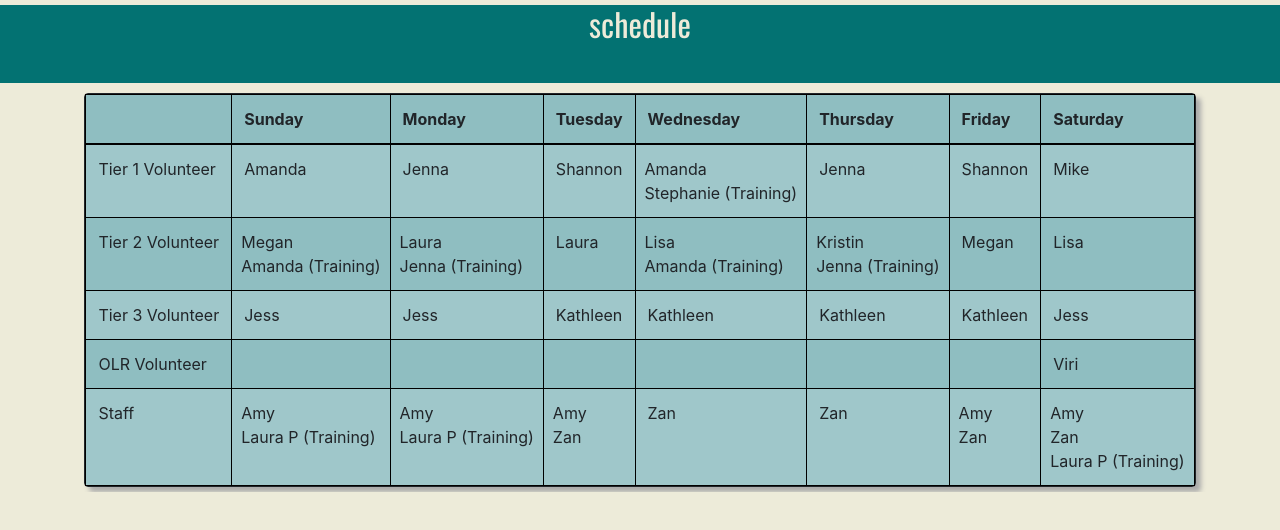
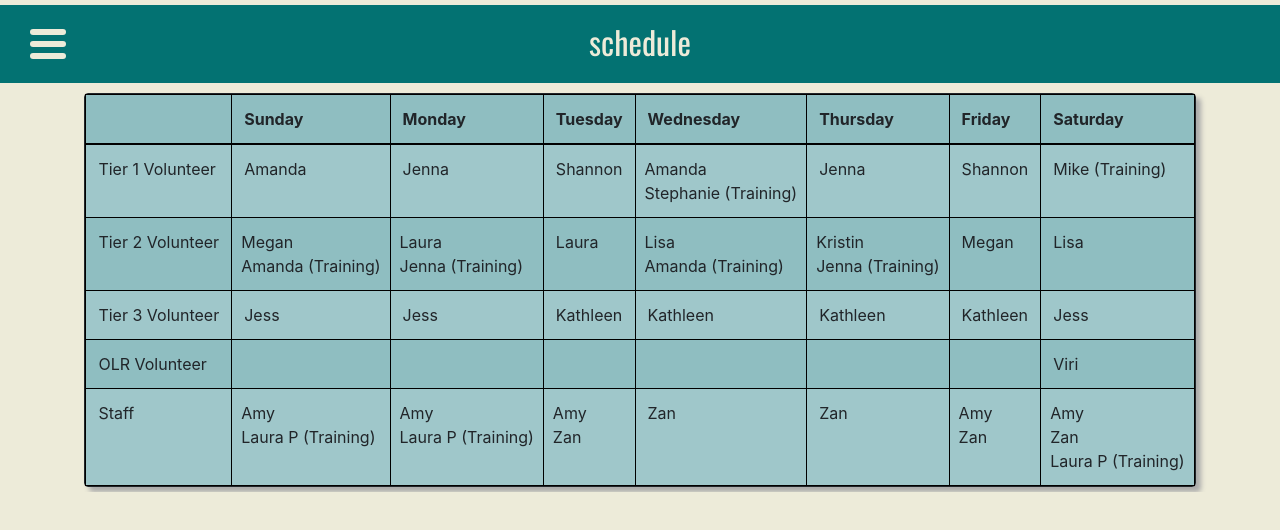
Before and after one commit to emailBuilderDBFU/emailBuilderDBFU.github.io, a React (Create React App) app: page /schedule in a window 1280 px wide. Shown: the top 530 px of the page. Built offline with nearby package versions, Linux system fonts and the light colour scheme.

Commit message:
added schedule

```diff
--- a/package.json
+++ b/package.json
@@ -9,6 +9,7 @@
     "jquery": "^3.4.1",
     "react": "^16.13.1",
     "react-bootstrap": "^1.0.0-beta.16",
+    "react-burger-menu": "^2.7.1",
     "react-dom": "^16.13.1",
     "react-router-dom": "^5.2.0",
     "react-rte": "^0.16.3",
--- a/src/components/RootComponent.css
+++ b/src/components/RootComponent.css
@@ -20,6 +20,13 @@ HEADER STYLING
 	font-family: 'Oswald', sans-serif;
 	margin-top:5px;
 	margin-bottom: -10px;
+}
+
+.SchedTitle {
+	font-family: 'Oswald', sans-serif;
+	margin-top:5px;
+	margin-bottom: -10px;
+	padding:18px;
 }
 
 .Slogan {
--- a/src/components/RootComponent.js
+++ b/src/components/RootComponent.js
@@ -5,6 +5,7 @@ import {TopPane} from './TopPane';
 import {BottomPane} from './BottomPane';
 import {defaultEmailCriteria, categories} from '../metadata/index.js';
 import './RootComponent.css';
+import Sidebar from '../components/Sidebar';
 
 export class RootComponent extends React.Component {
 
--- a/src/components/Schedule.js
+++ b/src/components/Schedule.js
@@ -1,6 +1,7 @@
 import React from 'react';
 import './RootComponent.css';
 import {Row, Col, Container, Table, Card} from 'react-bootstrap';
+import Sidebar from '../components/Sidebar';
 
 
 export class Schedule extends React.Component {
@@ -8,11 +9,9 @@ export class Schedule extends React.Component {
 		return(
 			<div>
 				<div className="Header">
-					<Row className="Title">
-						<Col><h2>schedule</h2></Col>
-					</Row>
+					<Sidebar pageWrapId={'page-wrap'} outerContainerId={'outer-container'} />
+					<h2 className="SchedTitle">schedule</h2>
 				</div>
-
 				<div class="Sched">
 					<Card>
 						<Table striped bordered class="table table-bordered">
@@ -40,7 +39,7 @@ export class Schedule extends React.Component {
 									</td>
 									<td>Jenna</td>
 									<td>Shannon</td>
-									<td>Mike</td>
+									<td>Mike (Training)</td>
 								</tr>
 
 								<tr>
@@ -118,7 +117,6 @@ export class Schedule extends React.Component {
 						</Table>
 					</Card>
 				</div>
-
 			</div>
 		)
 	}
--- /dev/null
+++ b/src/components/Sidebar.css
@@ -0,0 +1,80 @@
+/* Position and sizing of burger button */
+.bm-burger-button {
+  position: absolute;
+  width: 36px;
+  height: 30px;
+  left: 30px;
+  top: 29px;
+}
+
+/* Color/shape of burger icon bars */
+.bm-burger-bars {
+  background: #edebd9;
+  border-radius: 5px;
+}
+
+/* Color/shape of burger icon bars on hover*/
+.bm-burger-bars-hover {
+  background: #000000;
+}
+
+/* Position and sizing of clickable cross button */
+.bm-cross-button {
+  height: 24px;
+  width: 24px;
+}
+
+/* Color/shape of close button cross */
+.bm-cross {
+  background: #edebd9;
+}
+
+/*
+Sidebar wrapper styles
+Note: Beware of modifying this element as it can break the animations - you should not need to touch it in most cases
+*/
+.bm-menu-wrap {
+  position: fixed;
+  height: 100%;
+}
+
+/* General sidebar styles */
+.bm-menu {
+  background: #1c1f4c;
+  padding: 2em 1.5em 0;
+  font-size: 1.5em;
+  font-family: 'Montserrat', sans-serif;
+  font-weight:bold;
+}
+
+/* Morph shape necessary with bubble or elastic */
+.bm-morph-shape {
+  fill: #373a47;
+}
+
+/* Wrapper for item list */
+.bm-item-list {
+  color: #b8b7ad;
+}
+
+/* Individual item */
+.bm-item {
+  color: #edebd9;
+  display: inline-block;
+  padding: .75em 0em 0em;
+}
+
+/* Individual item */
+.bm-item:hover{
+  color: #8fbec1;
+}
+
+/* Individual item */
+.bm-item:focus{
+  outline: #1c1f4c;
+}
+
+/* Styling of overlay */
+.bm-overlay {
+  background: rgba(0, 0, 0, 0.3);
+}
--- /dev/null
+++ b/src/components/Sidebar.js
@@ -0,0 +1,16 @@
+import React from 'react';
+import { slide as Menu } from 'react-burger-menu';
+import './Sidebar.css';
+
+export default props => {
+  return (
+    <Menu>
+      <a className="menu-item" href="/">
+        Email Builder
+      </a>
+      <a className="menu-item" href="/schedule">
+        Schedule
+      </a>
+    </Menu>
+  );
+};
--- a/src/core/App.js
+++ b/src/core/App.js
@@ -8,6 +8,7 @@ import {
 	Route,
 	Link
 } from "react-router-dom";
+// import Sidebar from '../components/Sidebar';
 
 function Home() {
   return <h2>Home</h2>;
```
Also changed, not shown: 1 other file (tests, documents, lock files or other folders).
